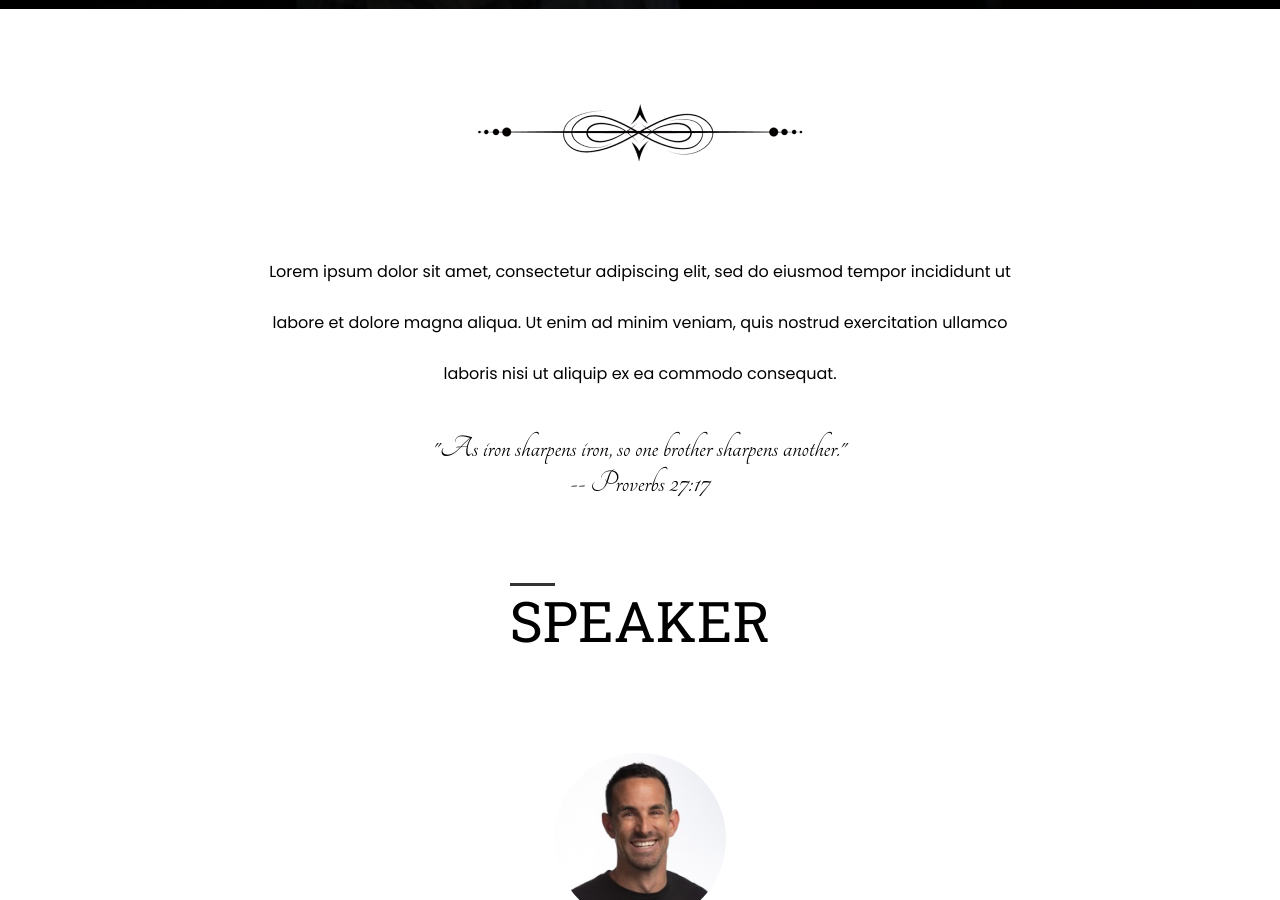
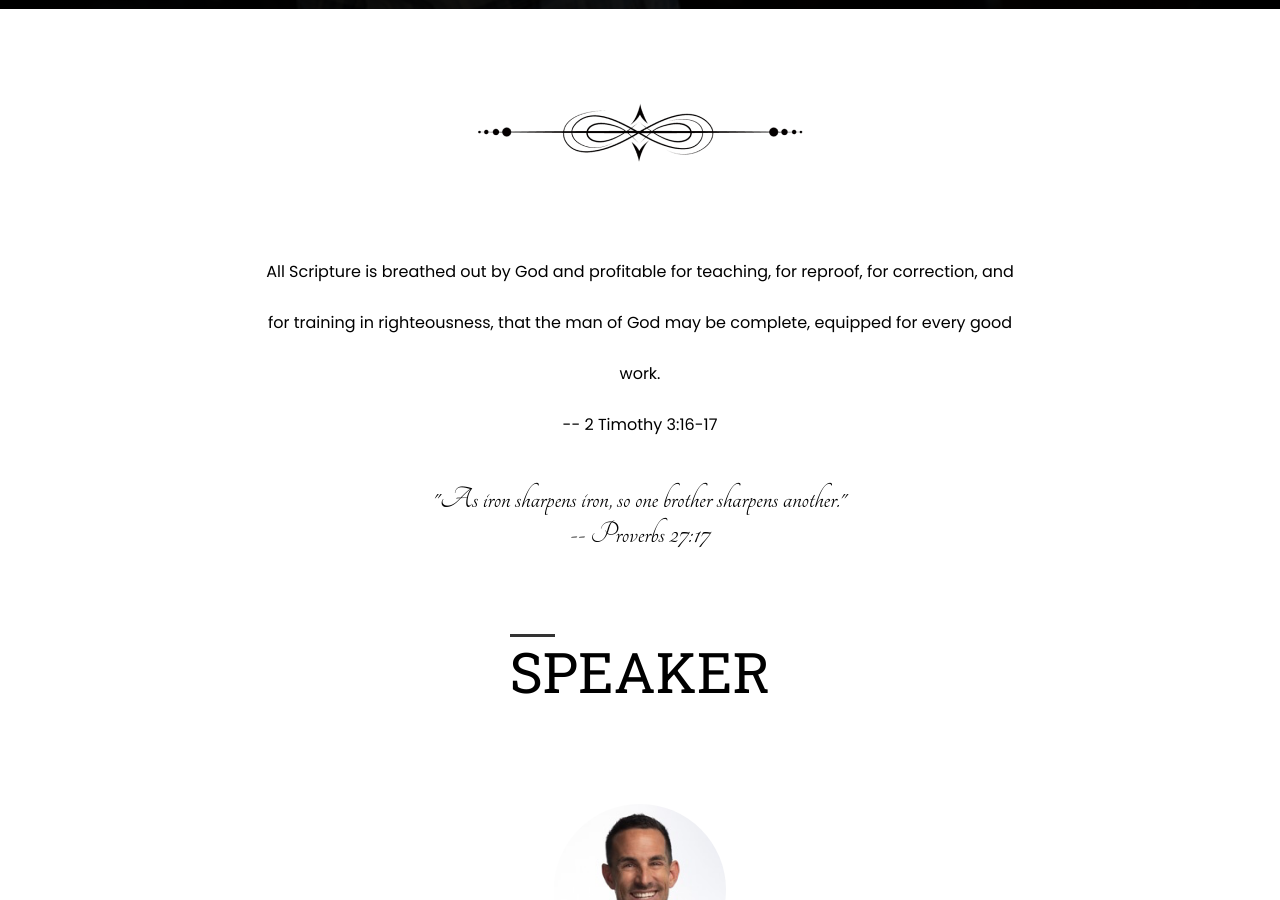
Before and after one commit to juliancoleman/mens-advance, a Jekyll site: the page built from index.html, in a window 1280 px wide and 900 px high, scrolled down 891 px. Built offline with Jekyll 4.4.1, drawn with Linux system fonts in a browser that asks for light colours.

Commit message:
replaces placeholder text

```diff
--- a/index.html
+++ b/index.html
@@ -14,10 +14,10 @@ hero_blurb: Lorem ipsum dolor sit amet, consectetur adipiscing elit, sed do eius
   <img src="/assets/images/pngwing.png" alt="pngwing" width="341" />
 
   <p id="about-text" class="blurb-1">
-    Lorem ipsum dolor sit amet, consectetur adipiscing elit, sed do eiusmod
-    tempor incididunt ut labore et dolore magna aliqua. Ut enim ad minim veniam,
-    quis nostrud exercitation ullamco laboris nisi ut aliquip ex ea commodo
-    consequat.
+    All Scripture is breathed out by God and profitable for teaching, for
+    reproof, for correction, and for training in righteousness, that the man of
+    God may be complete, equipped for every good work.<br />
+    -- 2 Timothy 3:16-17
   </p>
 
   <p class="bible-verse">
```
